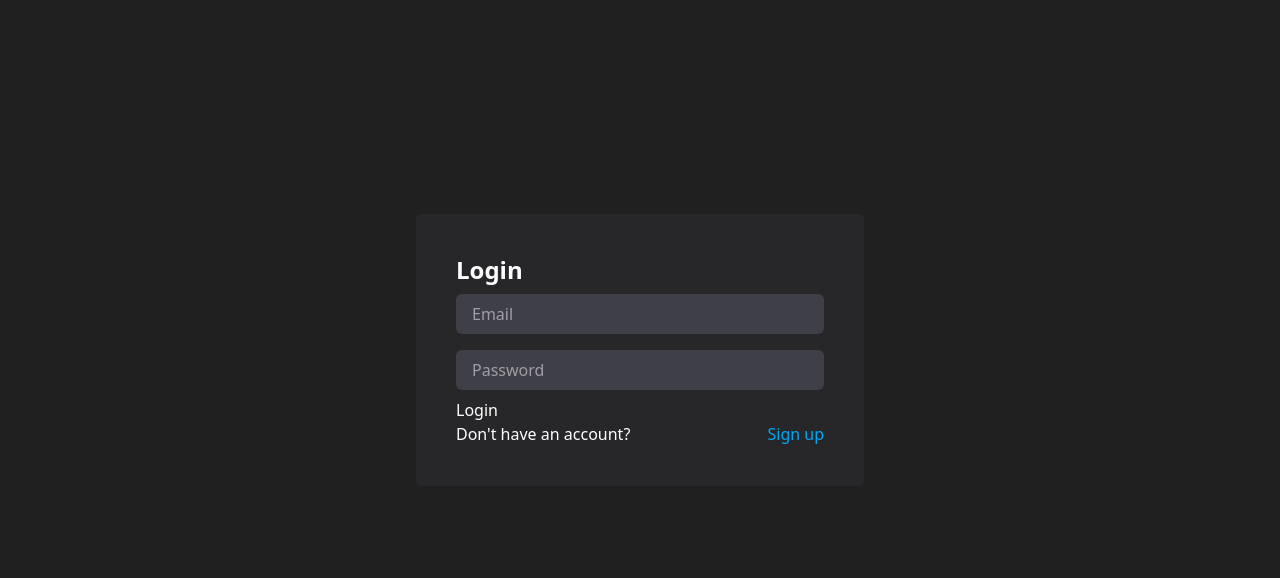
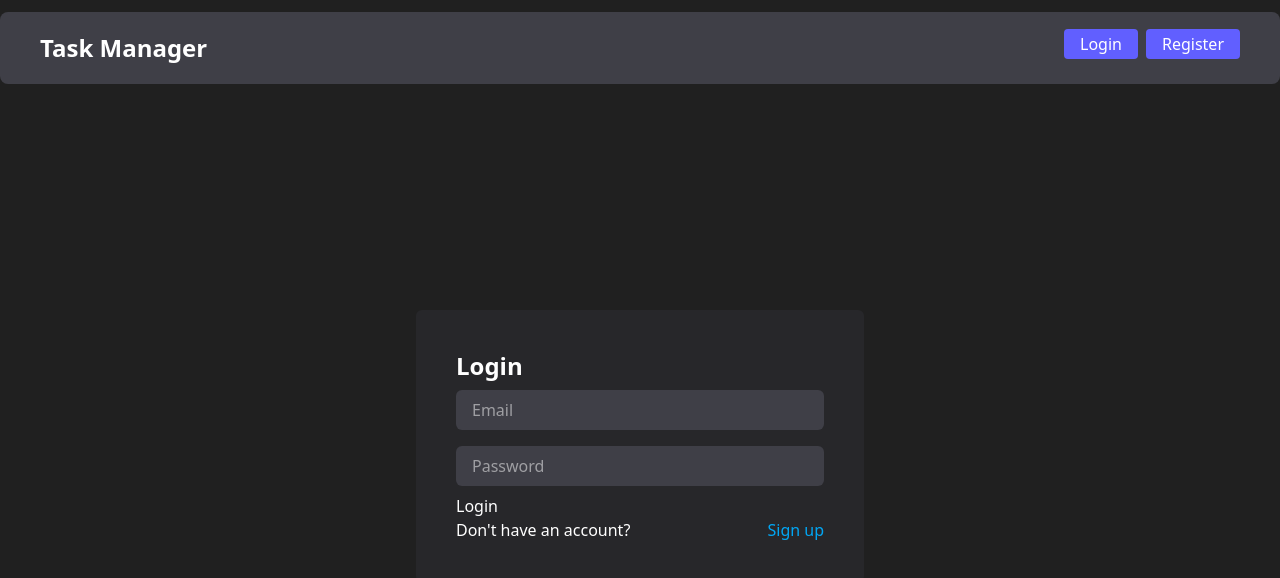
Before and after one commit to dimiterry/Reto-CRUD, a React (Vite) app in the folder client/: page /login in a window 1280 px wide. Shown: the top 578 px of the page. Built offline with nearby package versions, Linux system fonts and the light colour scheme.

Commit message:
terminacion navegacion de rutas con rutas protegidas

```diff
--- a/client/src/App.jsx
+++ b/client/src/App.jsx
@@ -10,12 +10,14 @@
 
 import ProtectedRoute from './ProtectedRoute';
 import { TaskProvider } from './context/TasksContext';
+import Navbar from './components/Navbar';
 
 function App() { //estas son las rutas de las paginas
   return (
     <AuthProvider>
       <TaskProvider>
         <BrowserRouter>
+          <Navbar/>
           <Routes>
             <Route path='/' element={<HomePage />} />
             <Route path='/login' element={<LoginPage />} />
--- a/client/src/ProtectedRoute.jsx
+++ b/client/src/ProtectedRoute.jsx
@@ -1,14 +1,21 @@
 import { Navigate, Outlet } from "react-router-dom";
 import { useAuth } from "./context/AuthContext";
+import { useState, useEffect } from "react";
 
 function ProtectedRoute() {
   const { loading, isAuthenticated } = useAuth();
+  const [shouldRedirect, setShouldRedirect] = useState(false);
 
-  if (loading) return <h1>Loading...</h1> //si esta cargando muestra cargando
-  if (!loading && !isAuthenticated) return <Navigate to='/login' replace />; // si no esta cargando y no esta autenticado mandalo al login
+  useEffect(() => {
+    if (!loading && !isAuthenticated) {
+      setTimeout(() => setShouldRedirect(true), 50); // Esperar 50ms antes de redirigir
+    }
+  }, [loading, isAuthenticated]);
+
+  if (loading) return <h1>Loading...</h1>;
+  if (shouldRedirect) return <Navigate to="/login" replace />;
 
   return <Outlet />;
-
 }
 
 export default ProtectedRoute;
--- /dev/null
+++ b/client/src/components/Navbar.jsx
@@ -0,0 +1,58 @@
+import { Link } from "react-router-dom"
+import { useAuth } from "../context/AuthContext"
+
+function Navbar() {
+    const { isAuthenticated, logout, user } = useAuth();
+
+    return (
+        <nav className="bg-zinc-700 my-3 flex justify-between py-5 px-10 rounded-lg">
+            <Link to="/">
+                <h1 className="text-2xl font-bold">Task Manager</h1>
+            </Link>
+            <ul className="flex gap-x-2">
+                {isAuthenticated ? (
+                    <>
+                        <li>Welcome {user.username}</li>
+                        <li>
+                            <Link
+                                to='/add-task'
+                                className="bg-indigo-500 px-4 py-1 rounded-sm"
+                            >
+                                Add Task
+                            </Link>
+                        </li>
+                        <li>
+                            <Link
+                                to='/'
+                                onClick={() => {
+                                    logout();
+                                }}
+                            >
+                                Logout
+                            </Link>
+                        </li>
+                    </>
+                ) : (
+                    <>
+                        <li>
+                            <Link to='/login'
+                                className="bg-indigo-500 px-4 py-1 rounded-sm"
+                            >Login</Link>
+                        </li>
+                        <li>
+                            <Link
+                                to='/register'
+                                className="bg-indigo-500 px-4 py-1 rounded-sm"
+                            >
+                                Register
+                            </Link>
+                        </li>
+                    </>
+                )}
+            </ul>
+
+        </nav>
+    )
+}
+
+export default Navbar
--- a/client/src/context/AuthContext.jsx
+++ b/client/src/context/AuthContext.jsx
@@ -42,6 +42,12 @@
             }
             setErrors([error.response.data.message])
         }
+    };
+
+    const logout = () => {
+        Cookies.remove("token");
+        setIsAuthenticated(false);
+        setUser(null);
     }
 
     useEffect(() => {
@@ -88,10 +94,11 @@
             value={{
                 signup,
                 signin,
+                logout,
                 loading,
                 user,
                 isAuthenticated,
-                errors
+                errors,
             }}
         >
             {children}
```
